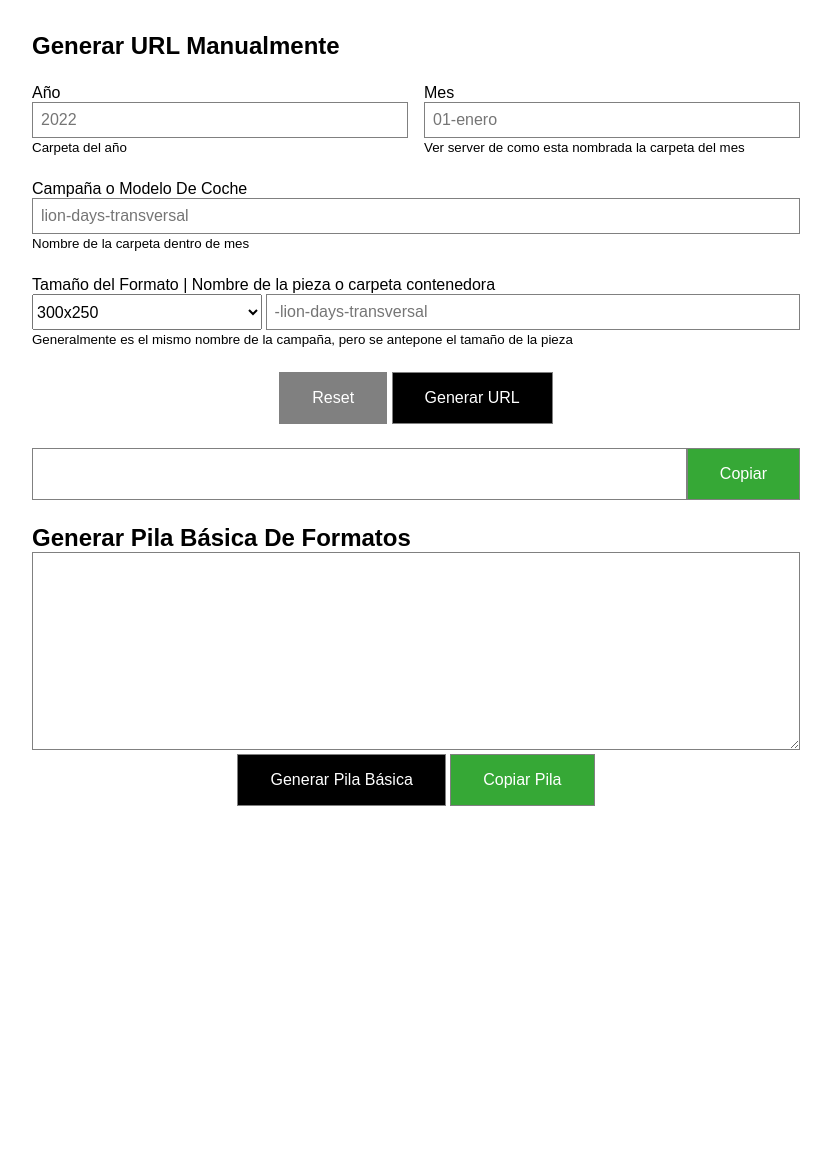
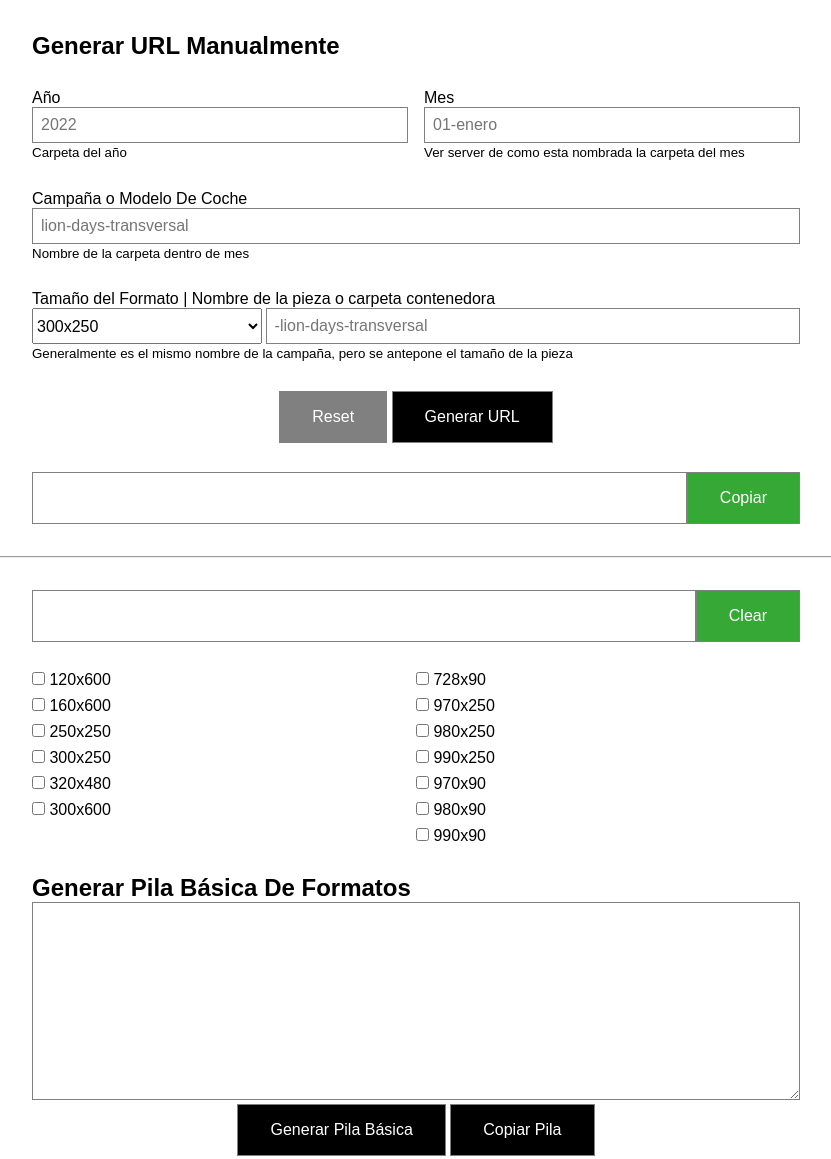
Before and after one commit to sonvice/genradorUrl, a plain HTML site: page index.html in a window 1280 px wide. Shown: the whole page, without its empty margins (224-1055 px from the left). Before the commit the page ends 838 px from the top, so only its background shows below. Drawn offline with Linux system fonts and the light colour scheme.

Commit message:
Regular expresión

```diff
--- a/index.html
+++ b/index.html
@@ -63,12 +63,69 @@
                     Copiar
                 </button>
             </div>
+        </form>
+        <hr>
+        <!-- Validar y limpiar url -->
+        <form class="form flow" id="form-clear-url">
+            <div class="box-copy">
+                <input type="text" required id="input-clear" value="">
+                <button class="btn btn-copy" id="btn-clear">
+                    Clear
+                </button>
+            </div>
+
+                <div class="content-check-list">
+                    <div class="box-check-vertical check-list flow">
+                        <div class="content-check">
+                            <label><input type="checkbox" id="120x600" value="120x600"> 120x600</label>
+                        </div>
+                        <div class="content-check">
+                            <label><input type="checkbox" id="160x600" value="160x600"> 160x600</label>
+                        </div>
+                        <div class="content-check">
+                            <label><input type="checkbox" id="250x250" value="250x250"> 250x250</label>
+                        </div>
+                        <div class="content-check">
+                            <label><input type="checkbox" id="300x250" value="300x250"> 300x250</label>
+                        </div>
+                        <div class="content-check">
+                            <label><input type="checkbox" id="320x480" value="320x480"> 320x480</label>
+                        </div>
+                        <div class="content-check">
+                            <label><input type="checkbox" id="300x600" value="300x600"> 300x600</label>
+                        </div>
+                    </div>
+                    <div class="box-check-horizontal flow check-list">
+
+                        <div class="content-check">
+                            <label><input type="checkbox" id="728x90" value="728x90"> 728x90</label>
+                        </div>
+                        <div class="content-check">
+                            <label><input type="checkbox" id="970x250" value="970x250"> 970x250</label>
+                        </div>
+                        <div class="content-check">
+                            <label><input type="checkbox" id="980x250" value="980x250"> 980x250</label>
+                        </div>
+                        <div class="content-check">
+                            <label><input type="checkbox" id="990x250" value="990x250"> 990x250</label>
+                        </div>
+                        <div class="content-check">
+                            <label><input type="checkbox" id="970x90" value="970x90"> 970x90</label>
+                        </div>
+                        <div class="content-check">
+                            <label><input type="checkbox" id="980x90" value="980x90"> 980x90</label>
+                        </div>
+                        <div class="content-check">
+                            <label><input type="checkbox" id="990x90" value="990x90"> 990x90</label>
+                        </div>
+                    </div>
+                </div>
             <div class="box-textarea">
                 <h2>Generar Pila Básica De Formatos</h2>
-                <textarea name="textarea" rows="10" cols="50"></textarea>
+                <textarea name="textarea" rows="10" cols="50" id="textarea-url"></textarea>
                 <div class="box-button">
-                    <button class="btn genera-url" id="urls">Generar Pila Básica</button>
-                    <button class="btn copiar-pila" id="copiar-pila">Copiar Pila</button>
+                    <button class="btn genera-url" id="genrate-url">Generar Pila Básica</button>
+                    <button class="btn copy-pila" id="copy-pila">Copiar Pila</button>
                 </div>
             </div>
         </form>
--- a/script.js
+++ b/script.js
@@ -60,3 +60,31 @@ function generarPila(url) {
     let indexFormato = url.split('x');
     console.log(indexFormato)
 }
+
+//Validar y limpiar URL
+const formClear = document.getElementById('form-clear-url');
+const inputClear = document.getElementById('input-clear');
+const textAreaUrl = document.getElementById('textarea-url');
+function limpiarUrl(e) {
+    e.preventDefault();
+    let urlClearValue = inputClear.value;
+    let urlReplace = urlClearValue.replace('s3.portal-posventa.com/media-planning', 'media-planning.pre.peugeot.es');
+    textAreaUrl.value = urlReplace
+    console.log(urlReplace)
+    let expresion = /\b\d\d\d\w\d\d\d\b/g;
+    let encontrado = urlReplace.replace(expresion, '970x250');
+    console.log(encontrado)
+
+
+}
+
+formClear.addEventListener('submit', limpiarUrl);
+
+//Selecionar List Check
+const listCheck = document.querySelectorAll('.content-check input');
+
+listCheck.forEach((check) => {
+    check.addEventListener('change', (e) => {
+        console.log(e)
+    })
+})
--- a/style.css
+++ b/style.css
@@ -87,7 +87,19 @@ input,textarea{
     gap: 1rem;
 }
 .flow > * + *{
-    margin-top: 1.5rem;
+    margin-top: var(--margint-top,1.8em);
+}
+
+/* Check */
+.content-check input{
+    width: initial;
+}
+.content-check-list{
+    display: grid;
+    grid-template-columns: 50% 50%;
+}
+.check-list{
+    --margint-top:.5em;
 }
 
 @media (max-width:720px) {
```
